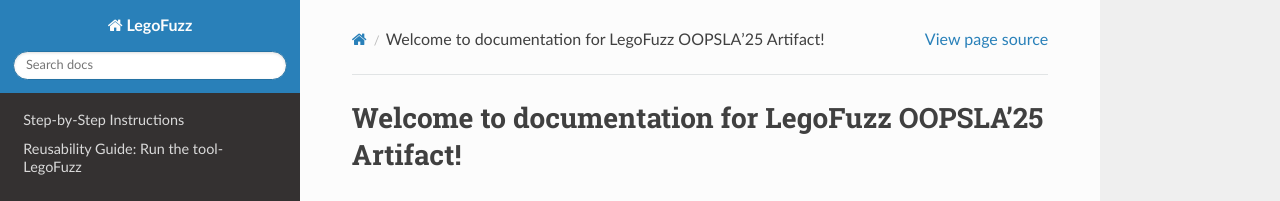
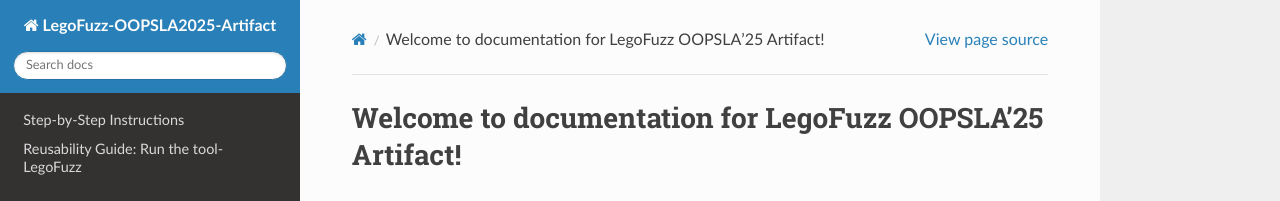
Before and after one commit to cardigan1008/LegoFuzz-tutorial, a Sphinx documentation site: the page built from docs/source/index.rst, in a window 1280 px wide. Shown: the top 201 px of the page. Built offline with Sphinx 7.4.7 and the Read the Docs theme 3.1.0, drawn with Linux system fonts in a browser that asks for light colours.

Commit message:
fix: change title

```diff
--- a/docs/source/conf.py
+++ b/docs/source/conf.py
@@ -2,7 +2,7 @@
 
 # -- Project information
 
-project = 'LegoFuzz'
+project = 'LegoFuzz-OOPSLA2025-Artifact'
 copyright = '2025, Yunbo Ni'
 
 release = '1.0'
```
